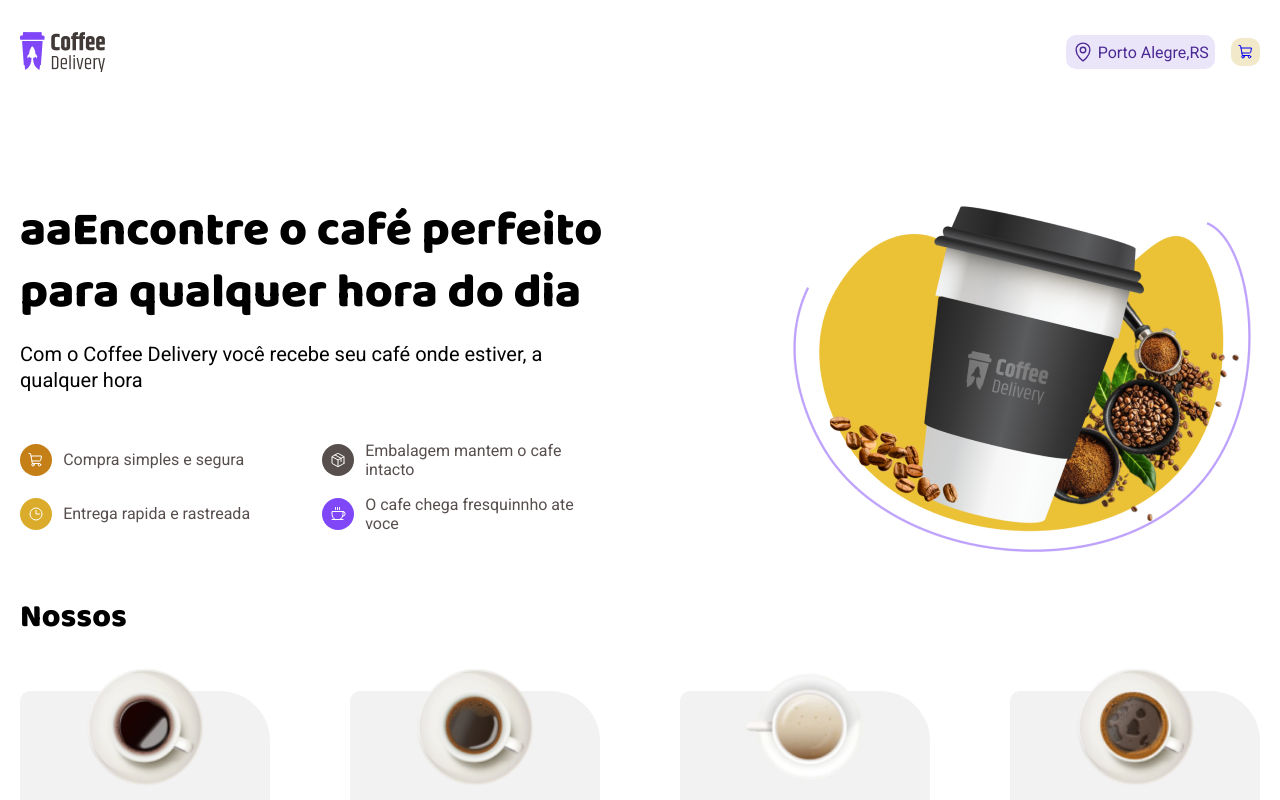
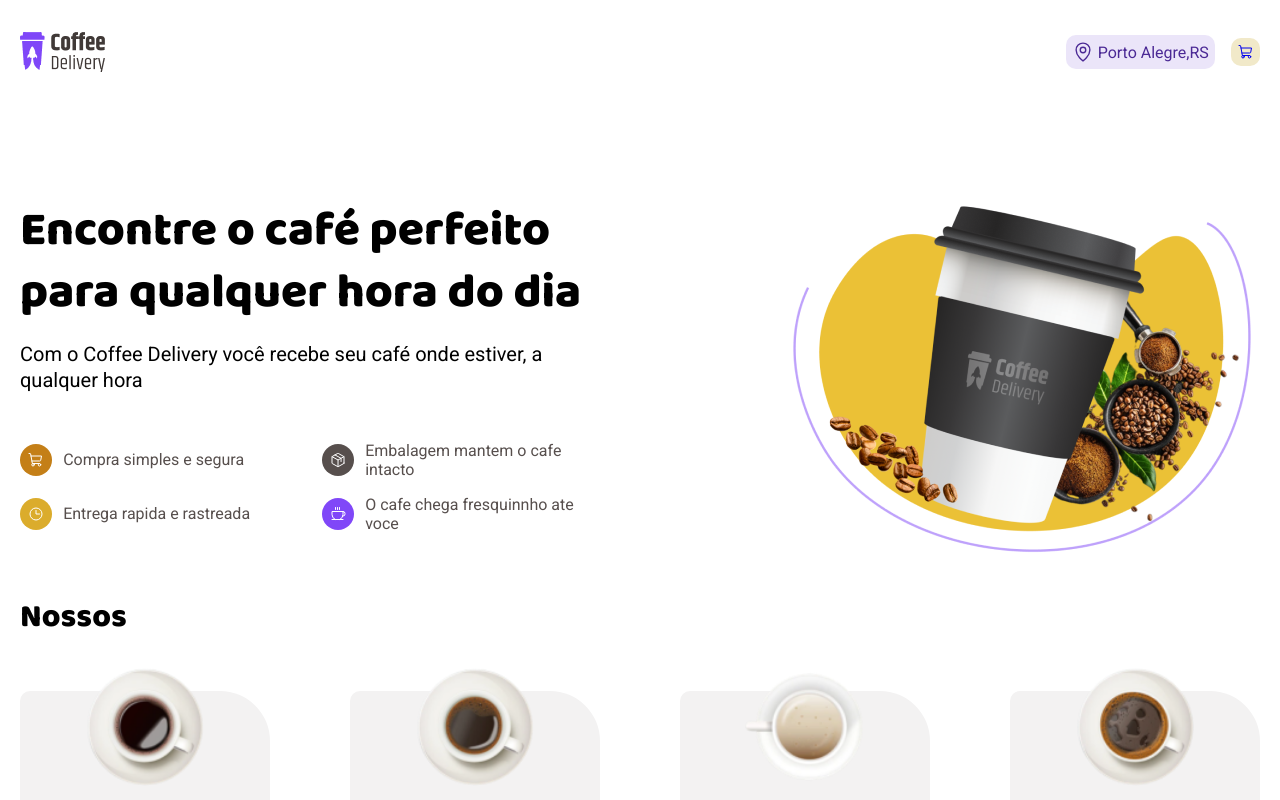
Before and after one commit to brunomaruya/coffee-delievery, a React (Vite) app: page / in a window 1280 px wide. Shown: the top 800 px of the page. Built offline with nearby package versions, Linux system fonts and the light colour scheme.

Commit message:
fix home title

```diff
--- a/src/pages/Home/Components/Intro/index.tsx
+++ b/src/pages/Home/Components/Intro/index.tsx
@@ -7,7 +7,7 @@ export const Intro = () => {
   return (
     <IntroContainer>
       <Content>
-        <h1>aaEncontre o café perfeito para qualquer hora do dia</h1>
+        <h1>Encontre o café perfeito para qualquer hora do dia</h1>
         <h6>
           Com o Coffee Delivery você recebe seu café onde estiver, a <br />{' '}
           qualquer hora
```
